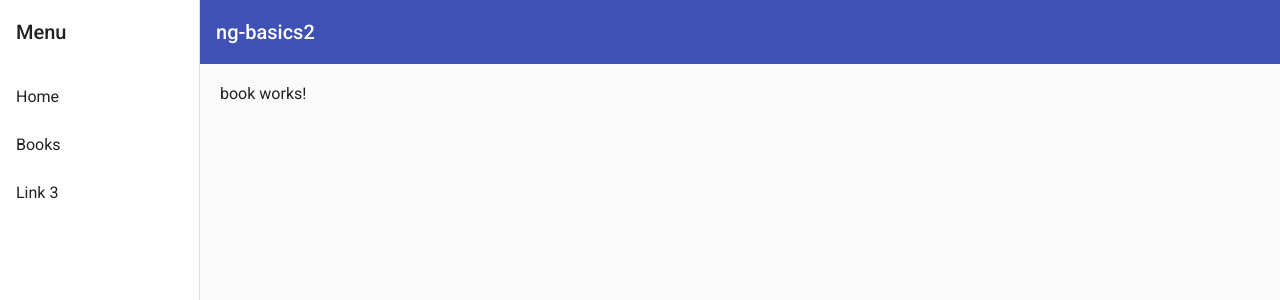
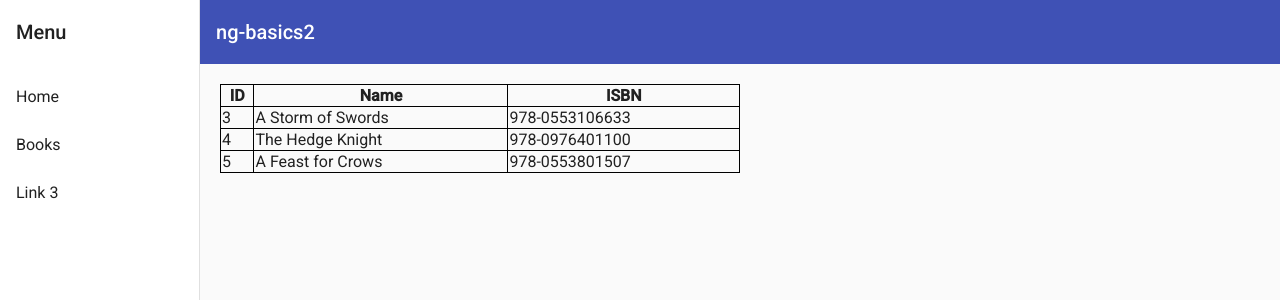
Before and after one commit to Pentarakis/ng-basics2, an Angular app: page /book in a window 1280 px wide. Shown: the top 300 px of the page. Built offline with nearby package versions, Linux system fonts and the light colour scheme.

Commit message:
4-simple-book-list

```diff
--- a/src/app/book/book/book.component.html
+++ b/src/app/book/book/book.component.html
@@ -1 +1,27 @@
-<p>book works!</p>
+<table>
+  <thead>
+  <tr>
+    <th>ID</th>
+    <th>Name</th>
+    <th>ISBN</th>
+  </tr>
+  </thead>
+
+  <tbody>
+  <tr *ngFor="let book of books" (click)="selectedBook = book">
+    <td>{{book.id}}</td>
+    <td>{{book.name}}</td>
+    <td>{{book.isbn}}</td>
+  </tr>
+  </tbody>
+
+</table>
+
+<br>
+
+<div *ngIf="selectedBook">
+  <h2>Selected Book</h2>
+  <p>
+    <strong>{{ selectedBook.name }}</strong>
+  </p>
+</div>
--- a/src/app/book/book/book.component.scss
+++ b/src/app/book/book/book.component.scss
@@ -0,0 +1,14 @@
+table {
+  border-collapse: collapse;
+  width: 50%;
+
+  th, td {
+    border: 1px solid black;
+  }
+
+  tbody tr:hover {
+    cursor: pointer;
+    text-decoration: underline;
+    color: blue;
+  }
+}
--- a/src/app/book/book/book.component.ts
+++ b/src/app/book/book/book.component.ts
@@ -1,4 +1,5 @@
 import { Component, OnInit } from '@angular/core';
+import { Book } from '../model/book';
 
 @Component({
   selector: 'ngb-book',
@@ -7,6 +8,14 @@ import { Component, OnInit } from '@angular/core';
 })
 export class BookComponent implements OnInit {
 
+  books: Book[] = [
+    {id: 3, name: 'A Storm of Swords', isbn: '978-0553106633'},
+    {id: 4, name: 'The Hedge Knight', isbn: '978-0976401100'},
+    {id: 5, name: 'A Feast for Crows', isbn: '978-0553801507'}
+  ];
+
+  selectedBook: Book;
+
   constructor() { }
 
   ngOnInit() {
--- /dev/null
+++ b/src/app/book/model/book.ts
@@ -0,0 +1,5 @@
+export class Book {
+  id?: number;
+  name: string;
+  isbn: string;
+}
```
